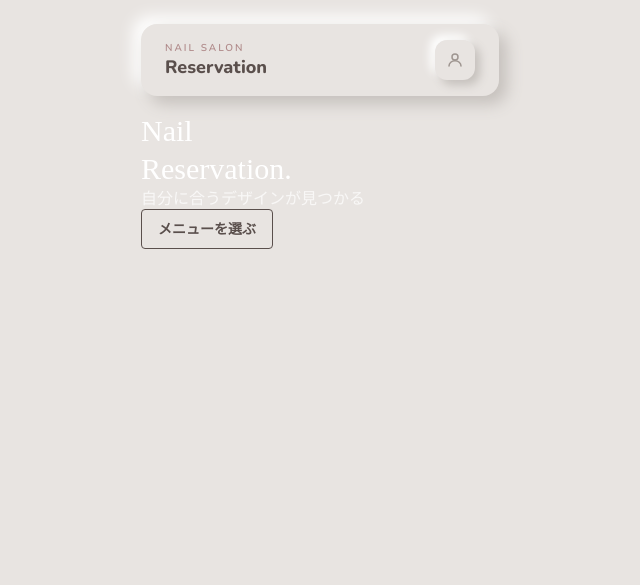
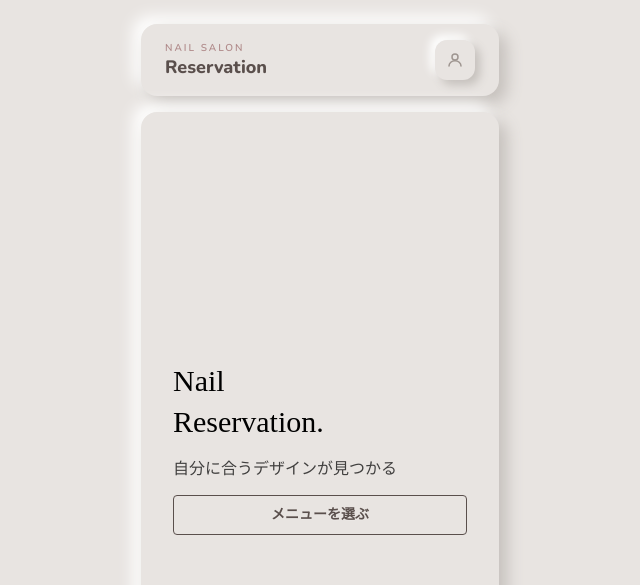
Before and after one commit to kazukikanomata/lineNailReservation, a Next.js app in the folder frontend/: page / in a window 1280 px wide. Shown: the top 585 px of the page, without its empty margins (320-960 px from the left). Built offline with nearby package versions, Linux system fonts and the light colour scheme.

Commit message:
add: ホーム画面のレイアウト調整

```diff
--- a/frontend/src/app/layout.tsx
+++ b/frontend/src/app/layout.tsx
@@ -27,8 +27,6 @@ export default function RootLayout({
       >
         {/* スマホサイズに制限したコンテナ */}
         <div className="w-full max-w-[390px] min-h-screen flex flex-col">
-
-          {/* ヘッダー */}
           <header className="neu-surface mx-4 mt-6 px-6 py-4 rounded-2xl flex items-center justify-between">
             <div>
               <p className="text-[10px] font-semibold tracking-[0.2em] uppercase text-[#b08a8a]">
@@ -39,19 +37,24 @@ export default function RootLayout({
               </h1>
             </div>
             <div className="neu-btn w-10 h-10 rounded-xl flex items-center justify-center text-[#9e9590]">
-              <svg width="18" height="18" viewBox="0 0 24 24" fill="none" stroke="currentColor" strokeWidth="2" strokeLinecap="round" strokeLinejoin="round">
+              <svg
+                width="18"
+                height="18"
+                viewBox="0 0 24 24"
+                fill="none"
+                stroke="currentColor"
+                strokeWidth="2"
+                strokeLinecap="round"
+                strokeLinejoin="round"
+              >
                 <circle cx="12" cy="8" r="4" />
                 <path d="M4 20c0-4 3.6-7 8-7s8 3 8 7" />
               </svg>
             </div>
           </header>
-
-          {/* メインコンテンツ */}
-          <main className="flex-1 overflow-y-auto px-4 py-4">
+          <main className="neu-surface mx-4 my-4 rounded-2xl flex flex-1 px-4 py-4">
             {children}
           </main>
-
-          {/* ボトムナビゲーション */}
           <BottomNav />
         </div>
       </body>
--- a/frontend/src/features/home-form/index.tsx
+++ b/frontend/src/features/home-form/index.tsx
@@ -2,23 +2,23 @@ import Link from "next/link";
 function HomeForm() {
   return (
     <>
-      <div>
-        <p className="font-['Rosarivo',serif] text-3xl text-white leading-tight">
+      <div className="flex flex-1 flex-col justify-center space-y-4 w-full mx-4">
+        <div className="space-y-1">
+          <p className="font-['Rosarivo',serif] text-3xl text-black leading-tight">
             Nail
           </p>
-        <p className="font-['Rosarivo',serif] text-3xl text-white leading-tight">
+          <p className="font-['Rosarivo',serif] text-3xl text-black leading-tight">
             Reservation.
           </p>
         </div>
-      <p className="font-['Inter','Noto_Sans_JP',sans-serif] font-light text-base text-white opacity-72 leading-snug">
+
+        <p className="font-['Inter','Noto_Sans_JP',sans-serif] font-light text-base text-black opacity-72 leading-snug">
           自分に合うデザインが見つかる
         </p>
-      <Link
-        href="/menu"
-        className="btn btn-outline btn-neutral-content hover:bg-primary"
-      >
+        <Link href="/menu" className="btn btn-outline btn-neutral-content">
           メニューを選ぶ
         </Link>
+      </div>
     </>
   );
 }
```
Lines whose indentation alone changed are shown as unchanged.
